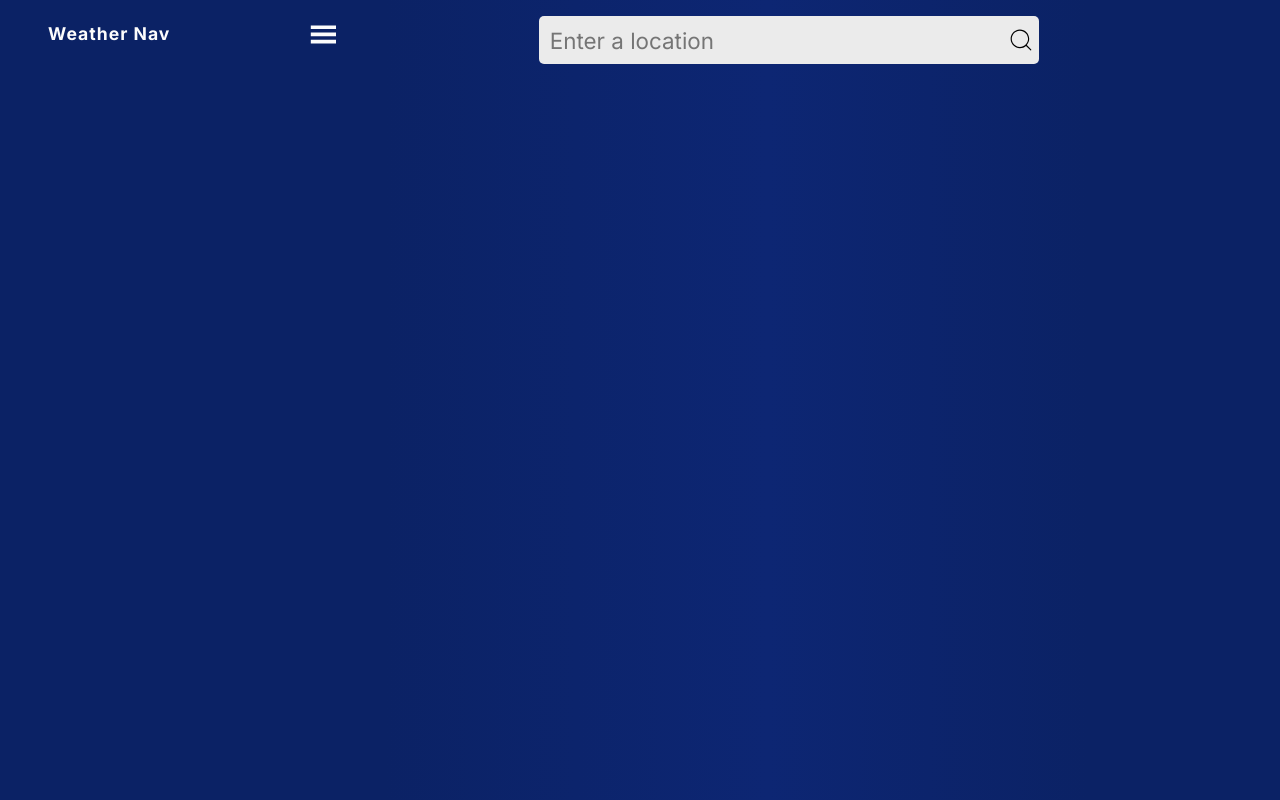
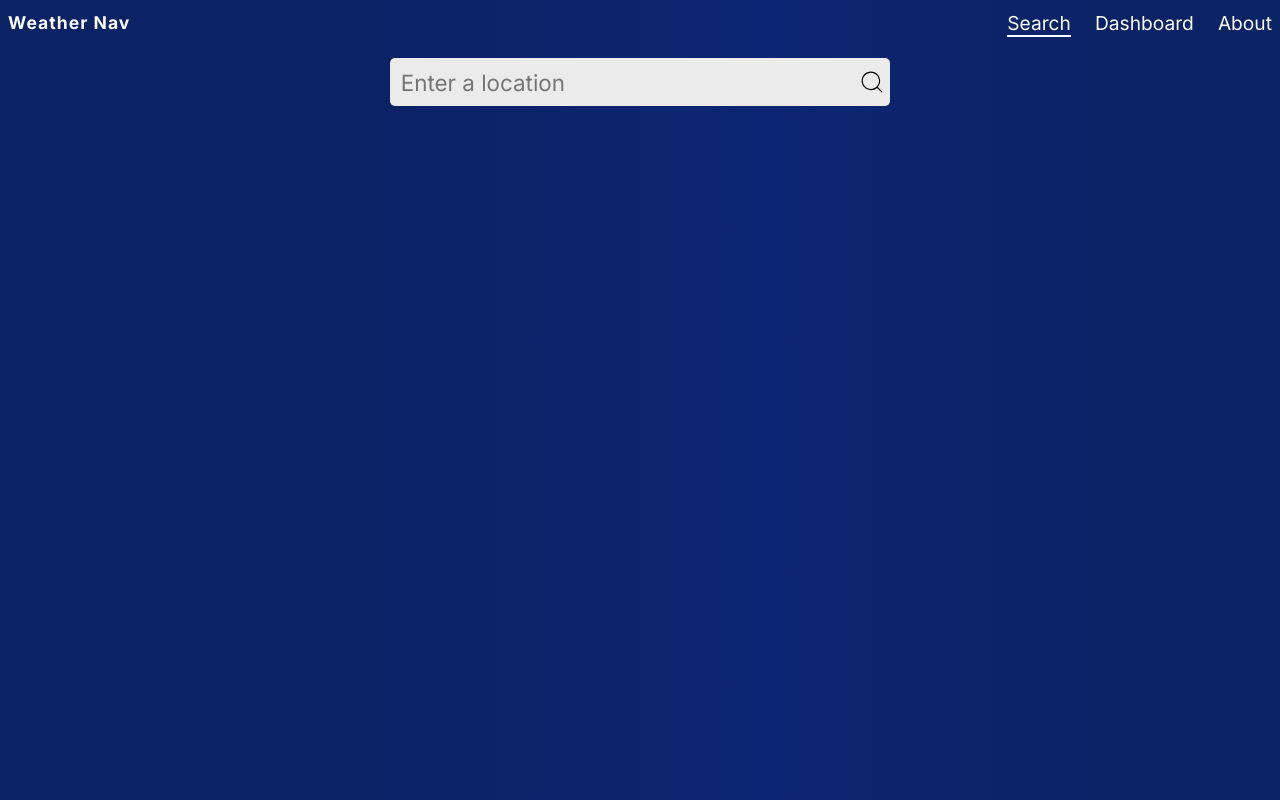
Before and after one commit to justinjones38/weather-lite, a React (Vite) app: page / in a window 1280 px wide. Built offline with nearby package versions, Linux system fonts and the light colour scheme.

Commit message:
added the AboutPage

```diff
--- a/src/App.jsx
+++ b/src/App.jsx
@@ -2,6 +2,7 @@ import HomePage from "./pages/HomePage";
 import {BrowserRouter, Routes, Route} from "react-router"
 import Layout from "./components/layout/Layout";
 import Dashboard from "./pages/Dashboard";
+import AboutPage from "./pages/AboutPage";
 
 export default function App() {
 
@@ -12,6 +13,7 @@ export default function App() {
         <Route path="/" element={<Layout />}>
             <Route index element={<HomePage />} />
             <Route path="dashboard" element={<Dashboard />} />
+            <Route path="about" element={<AboutPage />} />
         </Route>
       </Routes>
     </BrowserRouter>
--- a/src/components/Navbar.jsx
+++ b/src/components/Navbar.jsx
@@ -3,35 +3,69 @@ import { NavLink } from "react-router";
 import { GiHamburgerMenu } from "react-icons/gi";
 import { IoMdClose } from "react-icons/io";
 import { useState } from "react";
+import useWindowWidth from "../hooks/useWindowWidth";
 
 export default function Navbar() {
-  const [isHamburgerMenuShown, setIsHamburgerMenuShown] = useState(false);
+  const [isNavbarShown, setIsNavbarShown] = useState(false);
+  const { windowWidth } = useWindowWidth();
   return (
     <div className={styles.container}>
       <h2 className={styles.title}>Weather Nav</h2>
       <div className={styles.hamburgerMenu}>
         <GiHamburgerMenu
           className={styles.hamburgerButton}
-          onClick={() => setIsHamburgerMenuShown(true)}
+          onClick={() => setIsNavbarShown(true)}
         />
       </div>
-      {isHamburgerMenuShown ? (
+      {isNavbarShown || windowWidth >= 600 ? (
         <div className={styles.navContainer}>
-          <IoMdClose className={styles.closeBtn} onClick={() => setIsHamburgerMenuShown(false)} />
+          <IoMdClose
+            className={styles.closeBtn}
+            onClick={() => setIsNavbarShown(false)}
+          />
           <ul className={styles.navbar}>
             <li className={styles.listItem}>
-              <NavLink to="." className={styles.linkItem} onClick={() => setIsHamburgerMenuShown(false)}>
+              <NavLink
+                to="."
+                className={({ isActive }) =>
+                  isActive
+                    ? `${styles["linkItem"]} ${styles["active"]}`
+                    : `${styles["linkItem"]}`
+                }
+                onClick={() => setIsNavbarShown(false)}
+                end
+              >
                 Search
               </NavLink>
             </li>
-            <li className={styles.listItem} onClick={() => setIsHamburgerMenuShown(false)}>
-              <NavLink to="dashboard" className={styles.linkItem}>
+            <li
+              className={styles.listItem}
+              onClick={() => setIsNavbarShown(false)}
+            >
+              <NavLink
+                to="dashboard"
+                className={({ isActive }) =>
+                  isActive
+                    ? `${styles["linkItem"]} ${styles["active"]}`
+                    : `${styles["linkItem"]}`
+                }
+              >
                 Dashboard
               </NavLink>
             </li>
 
-            <li className={styles.listItem} onClick={() => setIsHamburgerMenuShown(false)}>
-              <NavLink to="#" className={styles.linkItem}>
+            <li
+              className={styles.listItem}
+              onClick={() => setIsNavbarShown(false)}
+            >
+              <NavLink
+                to="about"
+                className={({ isActive }) =>
+                  isActive
+                    ? `${styles["linkItem"]} ${styles["active"]}`
+                    : `${styles["linkItem"]}`
+                }
+              >
                 About
               </NavLink>
             </li>
--- a/src/components/Navbar.module.css
+++ b/src/components/Navbar.module.css
@@ -1,10 +1,9 @@
 .container {
   display: flex;
   justify-content: space-between;
-  grid-column: 1 / span 2;
-  text-align: center;
   align-items: center;
   margin-bottom: 0.7em;
+  padding: 0.5em;
 }
 
 .hamburgerButton {
@@ -43,6 +42,32 @@
   font-size: 2.3rem;
 }
 
-.linkItem:focus, .linkItem:hover {
+.linkItem:focus, .linkItem:hover, .linkItem.active {
   border-bottom: 2px solid var(--primary-font-color);
 }
+
+
+@media (min-width: 600px) {
+  .closeBtn, .hamburgerMenu {
+    display: none;
+  }
+
+  .navContainer {
+    all: unset;
+  }
+
+  .navbar {
+    display: flex;
+    align-items: center;
+    gap: 1.5em;
+  }
+
+  .listItem {
+    margin-bottom: 0;
+  }
+
+  .linkItem {
+    font-size: 1.2rem;
+  }
+
+}
--- a/src/components/layout/Layout.module.css
+++ b/src/components/layout/Layout.module.css
@@ -1,19 +1,5 @@
-.container {
+.contentWrapper {
   width: 98%;
   max-width: 1200px;
   margin: 0.5em auto;
 }
-
-
-@media (min-width: 750px) {
-  .container {
-    display: grid;
-    grid-template-columns: repeat(8, 1fr);
-    padding: 0.5em;
-    gap: 0.5em;
-  }
-  .contentWrapper {
-  grid-column: 3 / span 6;
-}
-
-}
--- /dev/null
+++ b/src/pages/AboutPage.jsx
@@ -0,0 +1,16 @@
+import styles from "./AboutPage.module.css"
+
+export default function AboutPage() {
+  return (
+    <div className={styles.container}>
+      <h2 className={styles.title}>About page</h2>
+      <p className={styles.description}>
+        Welcome to the Weather App. Enter a city and get detailed weather information.
+      </p>
+      <p className={styles.description}>
+       This site aims to provide detailed weather information with the use of graphs and tables. Please
+       search a city and take a look around.
+      </p>
+    </div>
+  )
+}
--- /dev/null
+++ b/src/pages/AboutPage.module.css
@@ -0,0 +1,15 @@
+.container {
+  width: 98%;
+  max-width: 600px;
+  margin: 0 auto;
+}
+
+.title {
+  text-align: center;
+  font-size: 2rem;
+  margin-bottom: 1em;
+}
+
+.description {
+  font-size: 1.25rem;
+}
```
